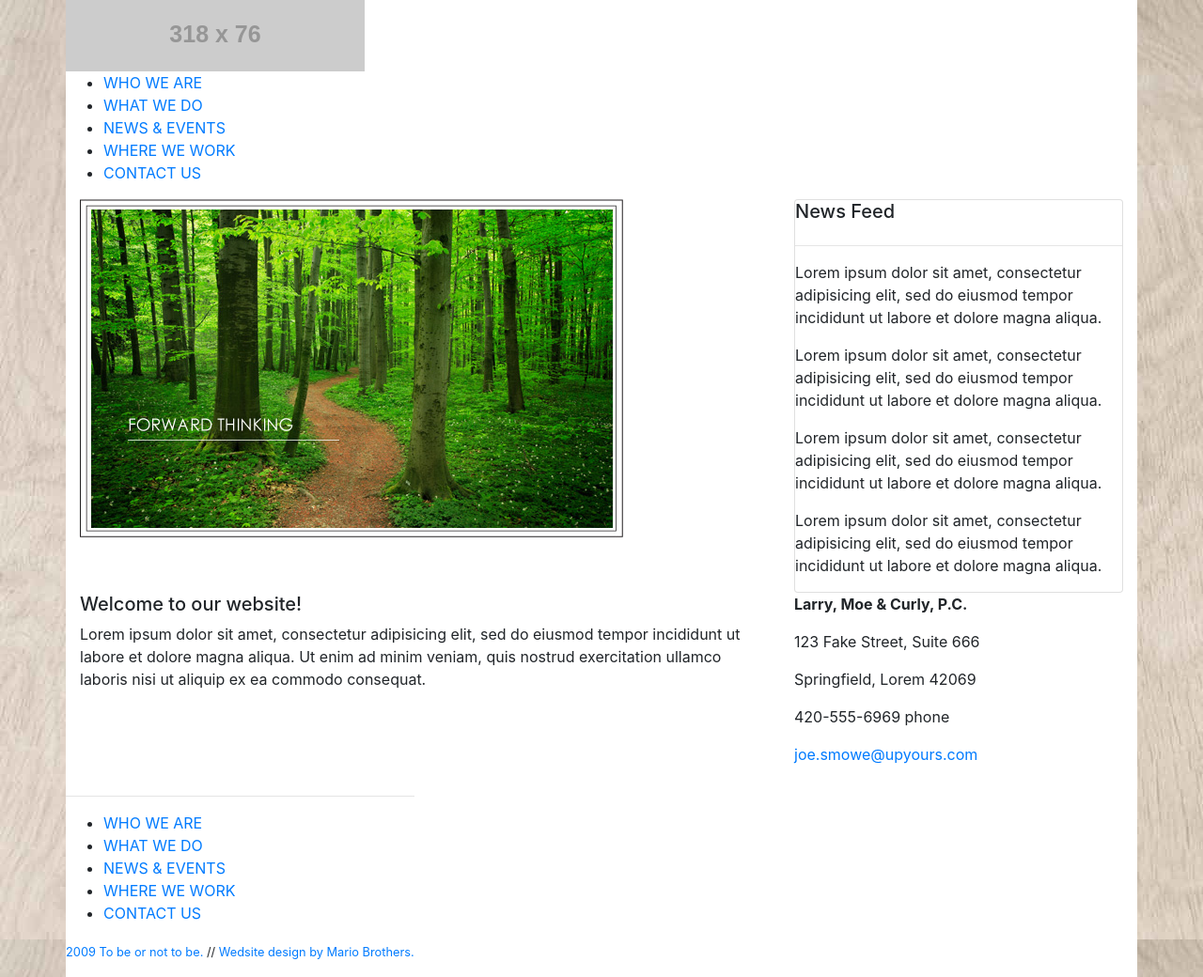
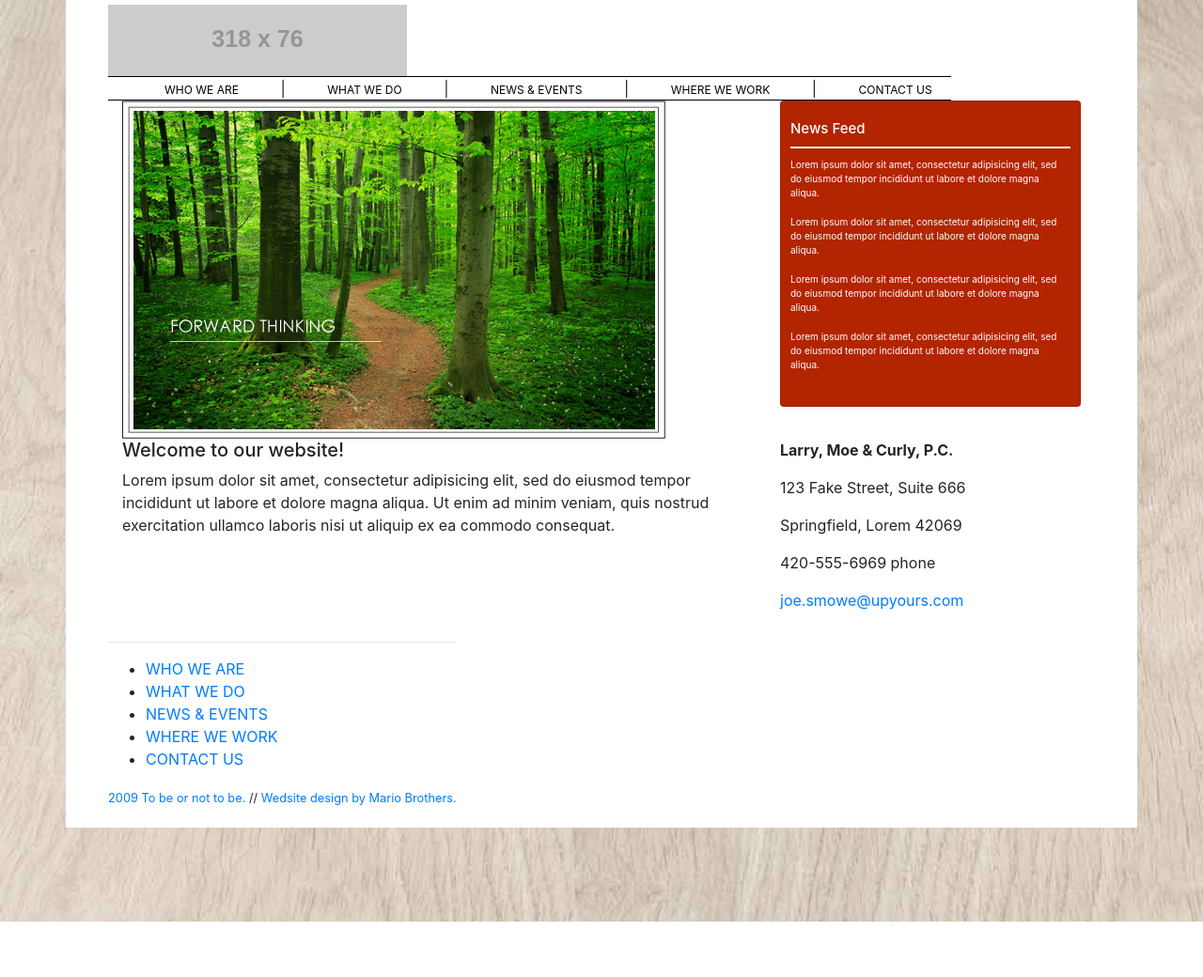
Before and after one commit to hudziec/law_site_replica, a plain HTML site: page index.html in a window 1280 px wide. Shown: the whole page at 94% size. After the commit the page ends 981 px from the top, so only its background shows below. Drawn offline with nearby package versions, Linux system fonts and the light colour scheme; placeholder pictures from the web are drawn by us.

Commit message:
index continued

```diff
--- a/css/main.css
+++ b/css/main.css
@@ -2,6 +2,56 @@ body {
   background-image: url(../img/nza_background.jpg);
 }
 
-.Three_Stooges {
+.stooges {
   background-color: white;
+  padding: 5px 60px;
+  margin-bottom: 100px;
 }
+
+.news p {
+  font-size: 10px;
+}
+
+.news hr {
+  border: 1px solid white;
+  margin-top: 2px;
+  margin-bottom: 10px;
+}
+
+.news  h5 {
+  font-size: 15px;
+}
+
+.news {
+  background-color: rgba(179, 36, 0, 1);
+  color: white;
+  padding: 20px 10px;
+}
+
+#top_footer {
+  margin: auto;
+}
+
+#top_footer ul {
+  list-style: none;
+  border-top: 1px solid black;
+  border-bottom: 1px solid #000;
+  text-align: center;
+  margin: 0 auto;
+  width: 100%;
+}
+
+#top_footer ul li a {
+  color: black;
+  font-size: 12px;
+}
+
+#top_footer ul li {
+  color: black;
+  padding: 5px 20px;
+  display: inline;
+}
+
+#top_footer ul span {
+  padding: 5px 20px;
+}
--- a/index.html
+++ b/index.html
@@ -9,24 +9,28 @@
   <title>law_site_replica</title>
 </head>
 <body>
-  <div class="container Three_Stooges">
+  <div class="container stooges">
     <div class="row">
       <header>
         <img src="http://placehold.it/318x76" alt="logo">
-        <nav>
+        <nav id="top_footer">
           <ul><!-- TODO: ADD LINK LATER -->
             <li>
               <a href="#">WHO WE ARE</a>
             </li>
+            <span>|</span>
             <li>
               <a href="#">WHAT WE DO</a>
             </li>
+            <span>|</span>
             <li>
               <a href="#">NEWS & EVENTS</a>
             </li>
+            <span>|</span>
             <li>
               <a href="#">WHERE WE WORK</a>
             </li>
+            <span>|</span>
             <li>
               <a href="#">CONTACT US</a>
             </li>
@@ -39,7 +43,7 @@
         <img src="./img/nza_slideshow.jpg" alt="">
       </div>
       <div class="col-md-4">
-        <div class="card">
+        <div class="card news">
           <h5>News Feed</h5>
           <hr>
           <p>Lorem ipsum dolor sit amet, consectetur adipisicing elit, sed do eiusmod tempor incididunt ut labore et dolore magna aliqua.</p>
```
